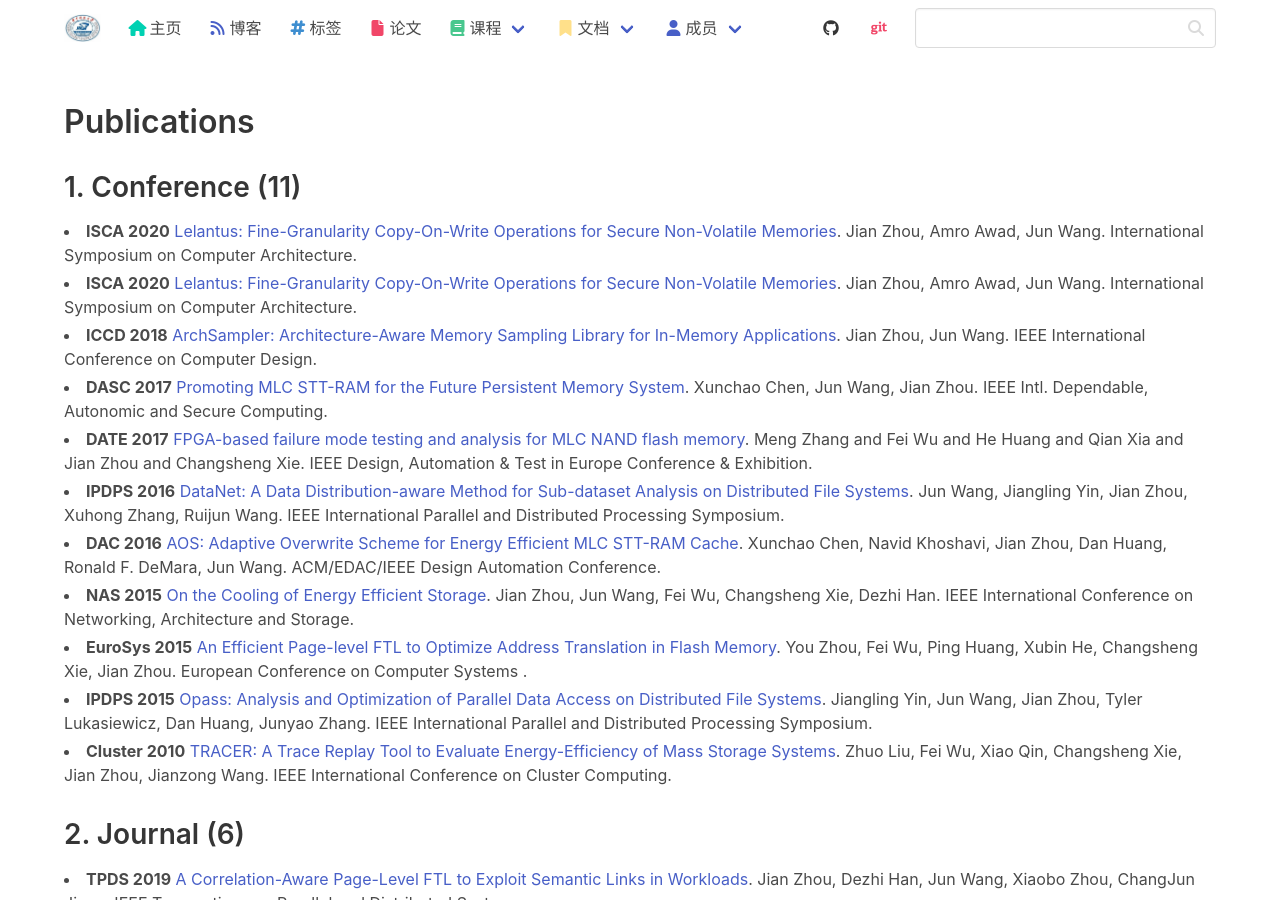
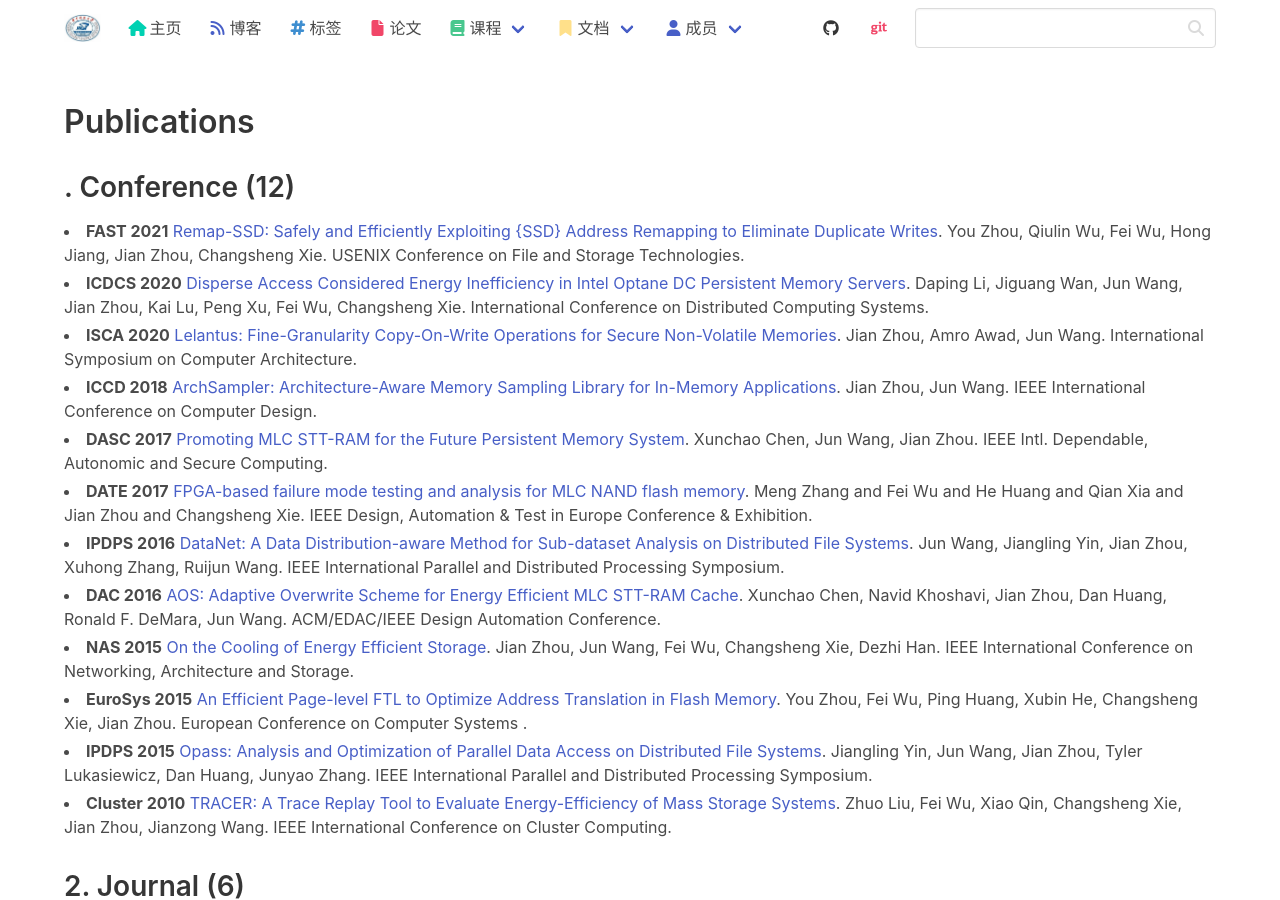
Before and after one commit to haslaboratory/haslaboratory.github.io, a Jekyll site: the page built from pages/publications.html, in a window 1280 px wide and 900 px high. Built offline with Jekyll 4.4.1, drawn with Linux system fonts in a browser that asks for light colours; nearby versions of some CDN libraries; library files that are not in the unit come from our copies.

Commit message:
update publication

```diff
--- a/_data/publications/conference.yml
+++ b/_data/publications/conference.yml
@@ -1,11 +1,16 @@
 name: Conference
-order: 1
 publications:
-  - title: "Lelantus: Fine-Granularity Copy-On-Write Operations for Secure Non-Volatile Memories"
-    short: ISCA 2020
-    authors: Jian Zhou, Amro Awad, Jun Wang.
-    publisher: International Symposium on Computer Architecture.
-    url: https://www.iscaconf.org/isca2020/papers/466100a597.pdf
+  - title: "Remap-SSD: Safely and Efficiently Exploiting {SSD} Address Remapping to Eliminate Duplicate Writes"
+    short: FAST 2021
+    authors: You Zhou, Qiulin Wu, Fei Wu, Hong Jiang, Jian Zhou, Changsheng Xie.
+    publisher: USENIX Conference on File and Storage Technologies.
+    url: https://www.usenix.org/system/files/fast21-zhou.pdf
+
+  - title: "Disperse Access Considered Energy Inefficiency in Intel Optane DC Persistent Memory Servers"
+    short: ICDCS 2020
+    authors: Daping Li, Jiguang Wan, Jun Wang, Jian Zhou, Kai Lu, Peng Xu, Fei Wu, Changsheng Xie.
+    publisher: International Conference on Distributed Computing Systems.
+    url: https://ieeexplore.ieee.org/abstract/document/9355739/
 
   - title: "Lelantus: Fine-Granularity Copy-On-Write Operations for Secure Non-Volatile Memories"
     short: ISCA 2020
```
